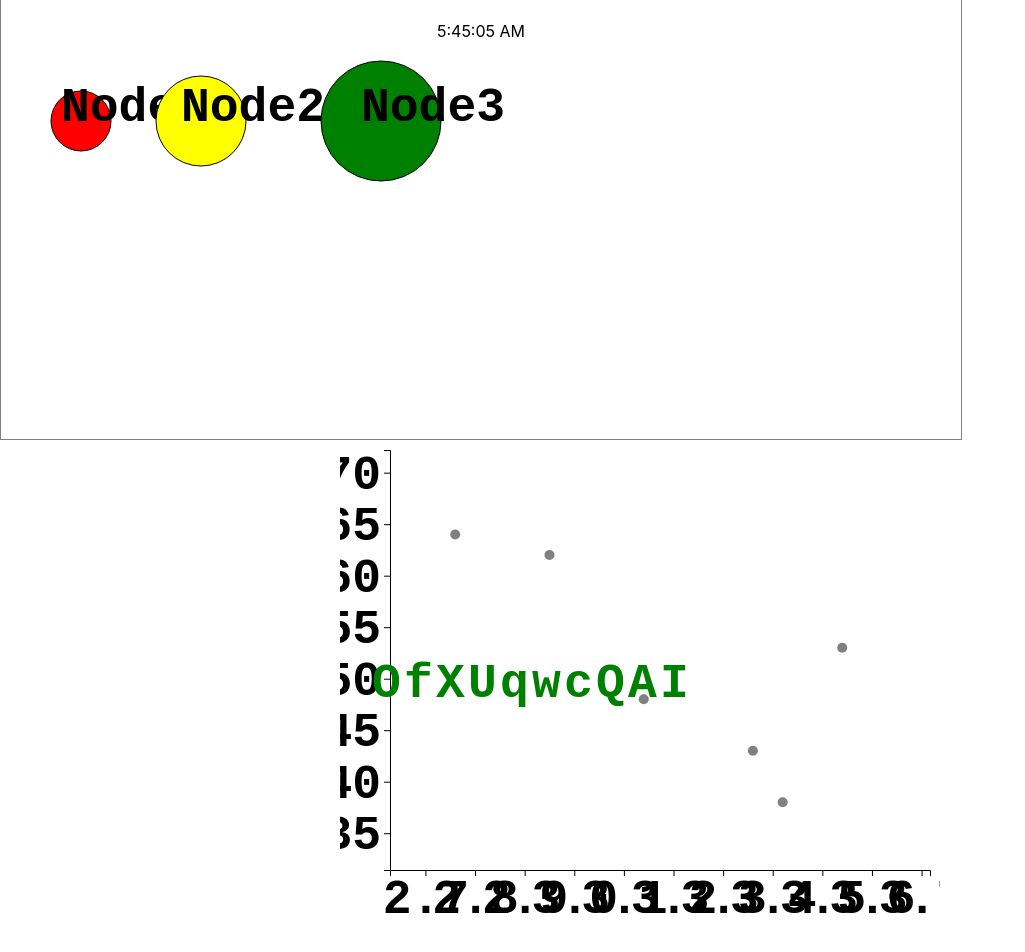
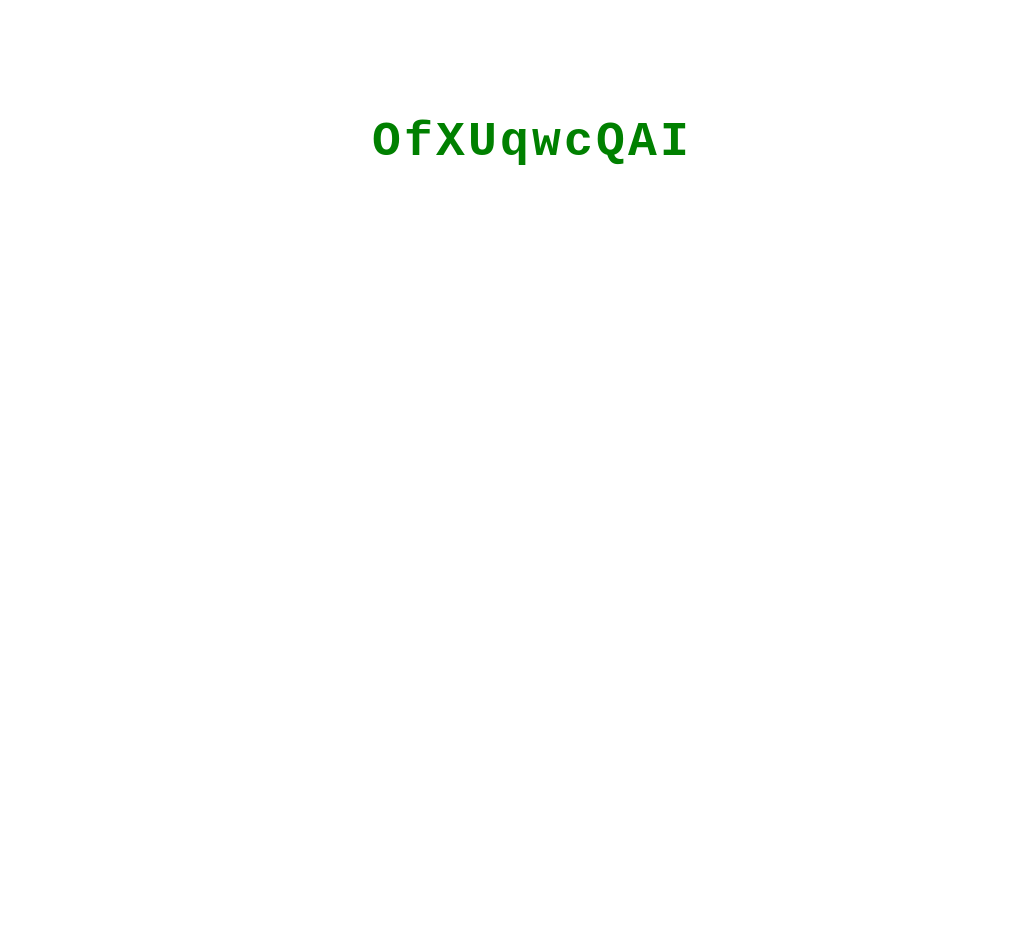
Before and after one commit to hustbill/react-alert-dashboard, a React (Create React App) app in the folder react-byte-dance/: page / in a window 1280 px wide. Shown: the part 62-1014 px from the top of the page, without its empty margins (0-1025 px from the left). After the commit the page ends 800 px from the top, so only its background shows below. Built offline with nearby package versions, Linux system fonts and the light colour scheme.

Commit message:
src/App.js

```diff
--- a/react-byte-dance/src/App.js
+++ b/react-byte-dance/src/App.js
@@ -43,7 +43,7 @@ class App extends React.Component {
 
           {/* <Line path={path(this.state.series1)} color={this.state.color} />         */}
 
-         <BytesDance
+         {/* <BytesDance
          width = {
            this.state.width
          }
@@ -55,7 +55,7 @@ class App extends React.Component {
          }
          />
 
-            <ScatterPlot data0={data0} data1={data1} width={600} height={480}/>
+            <ScatterPlot data0={data0} data1={data1} width={600} height={480}/>     */}
            <Alphabet alphabet={alphabet} width={600} height={400} x={200} y={600}/>
 
 
```
